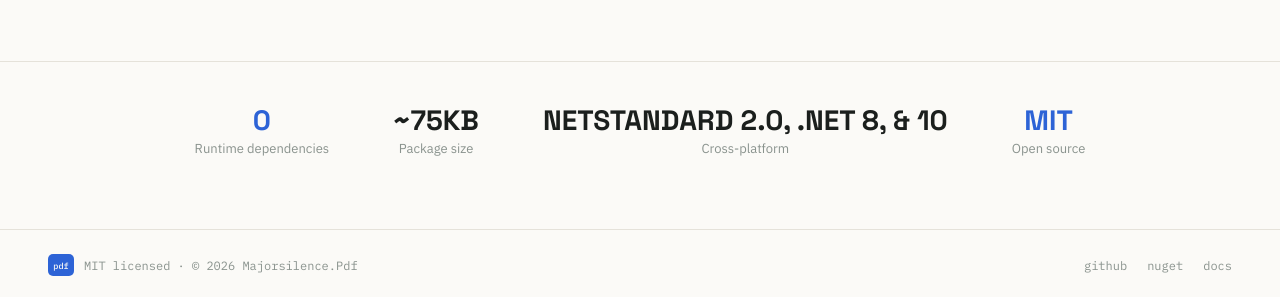
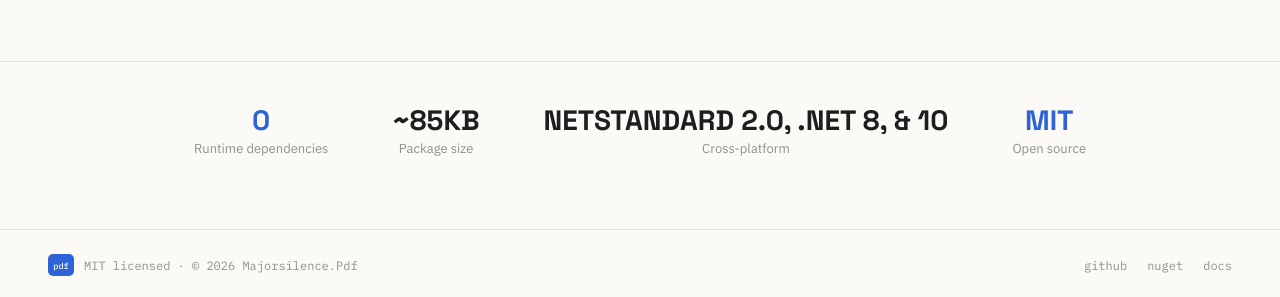
Before and after one commit to majorsilence/pdf-site, a Jekyll site: the page built from jekyll-site/index.html, in a window 1280 px wide. Shown: the part 1392-1689 px from the top of the page. Built offline with Jekyll 4.4.1, drawn with Linux system fonts in a browser that asks for light colours.

Commit message:
Update index.html

```diff
--- a/jekyll-site/index.html
+++ b/jekyll-site/index.html
@@ -405,7 +405,7 @@ PdfDocument.Create()
     <div class="stat-label">Runtime dependencies</div>
   </div>
   <div class="stat">
-    <div class="stat-value">~75KB</div>
+    <div class="stat-value">~85KB</div>
     <div class="stat-label">Package size</div>
   </div>
   <div class="stat">
```
